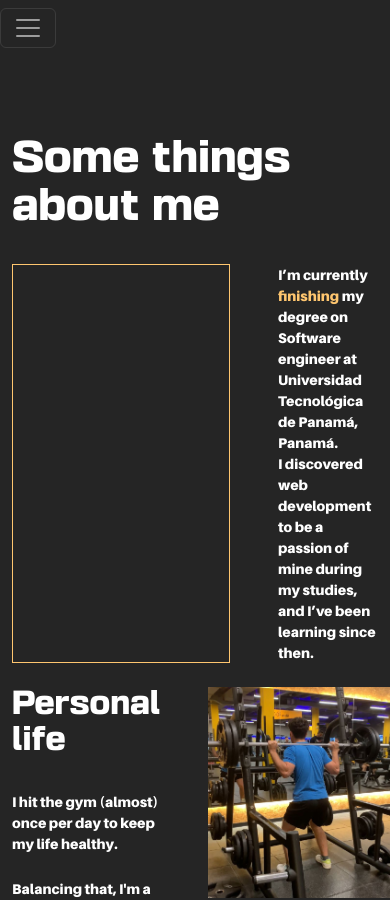
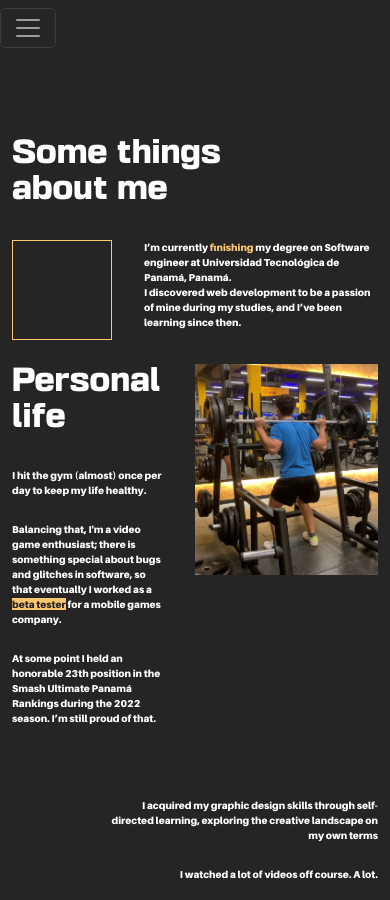
Before and after one commit to napolidan/portafolio, a React (Vite) app: page /#/about in a window 390 px wide. Shown: the top 900 px of the page. Built offline with nearby package versions, Linux system fonts and the light colour scheme.

Commit message:
Listo para deploy

```diff
--- a/index.html
+++ b/index.html
@@ -3,7 +3,7 @@
   <head>
     <meta charset="UTF-8" />
     <link rel="icon" href="./public/images/favicon.ico" />
-    <meta name="viewport" content="width=device-width, initial-scale=1.0" />
+    <meta name="viewport" content="width=device-width, initial-scale=1, maximum-scale=1, user-scalable=no">
     <title>Daniel Napoli</title>
   </head>
   <body>
--- a/src/index.css
+++ b/src/index.css
@@ -223,3 +223,29 @@
     background-color: #252525;
     color: #FFC66F;
   }
+
+  @media (max-width: 500px) {
+
+
+
+    .about .yellow-square,
+    .curriculum .yellow-square{
+      min-width: 100px;
+      min-height: 100px;
+      width: 100px !important;
+      height: 100px;
+    }
+
+    body .gap-5{
+      gap: 2rem !important;
+    }
+
+    .basement{
+      font-size: 30px;
+    }
+
+    .aileron-black{
+      font-size: 10px;
+    }
+
+  }
```
